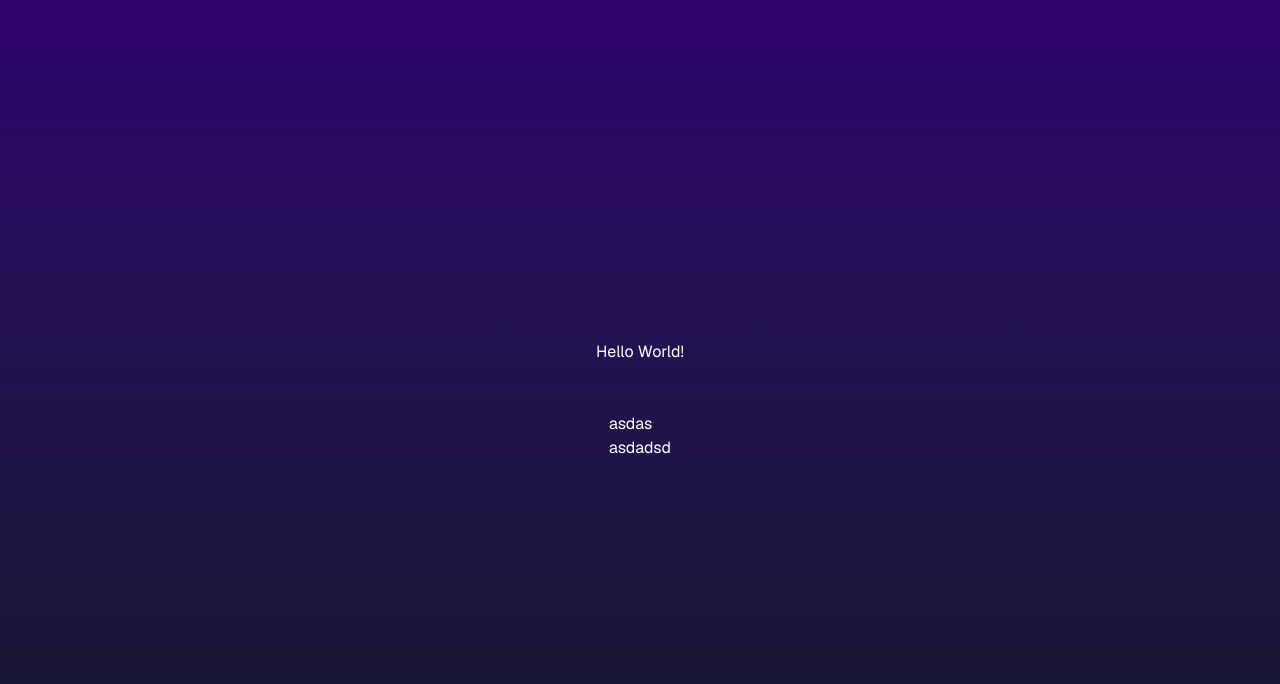
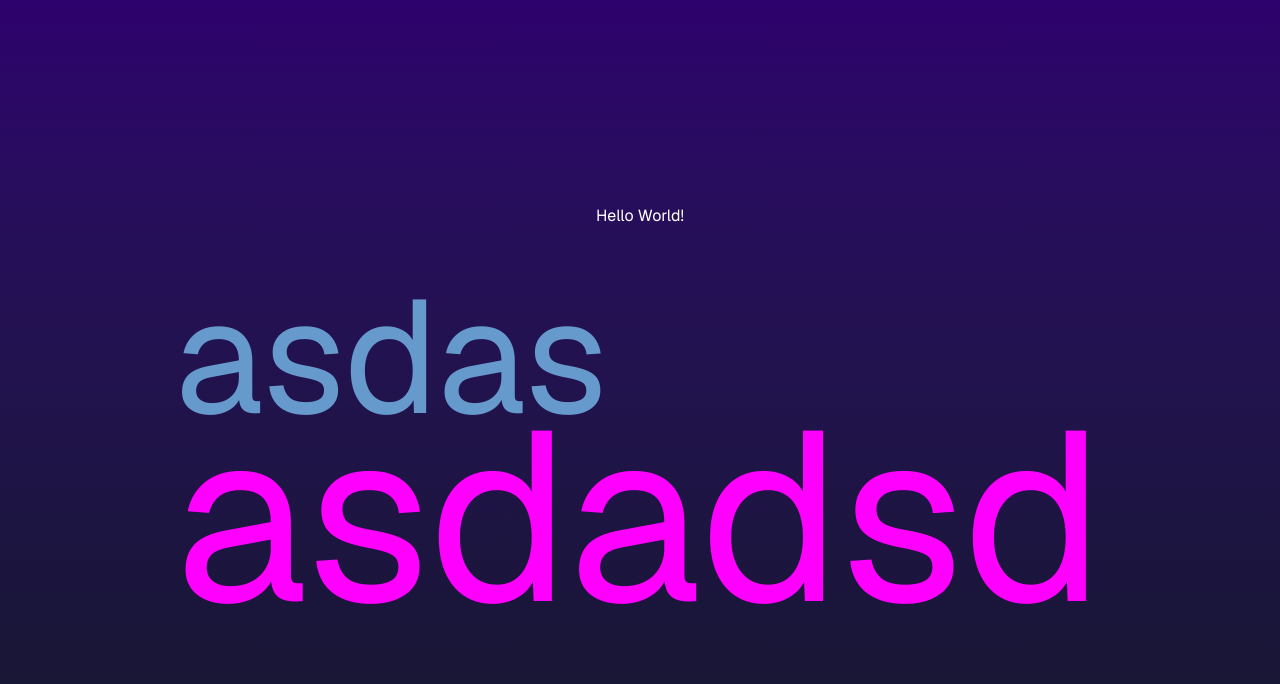
Before and after one commit to DevMCalderon/google-drive-clone-nextjs-typescript-tailwindcss, a Next.js app: page / in a window 1280 px wide. Shown: the top 684 px of the page. Built offline with nearby package versions, Linux system fonts and the light colour scheme.

Commit message:
feat: . antes de volver

```diff
--- a/package.json
+++ b/package.json
@@ -4,6 +4,7 @@
   "private": true,
   "type": "module",
   "scripts": {
+    "debug:tailwind": "tailwindcss -i ./src/app/globals.css -o ./tailwind.out.css --config tailwind.config.ts",
     "build": "next build",
     "check": "next lint && tsc --noEmit",
     "db:generate": "drizzle-kit generate",
@@ -43,6 +44,7 @@
     "prettier-plugin-tailwindcss": "^0.6.11",
     "tailwindcss": "^4.0.15",
     "tailwindcss-animate": "^1.0.7",
+    "tailwindcss-cli": "^0.1.2",
     "typescript": "^5.8.2",
     "typescript-eslint": "^8.27.0"
   },
--- a/postcss.config.js
+++ b/postcss.config.js
@@ -1,5 +1,6 @@
+import tailwindcss from "tailwindcss";
+import autoprefixer from "autoprefixer";
+
 export default {
-  plugins: {
-    "@tailwindcss/postcss": {},
-  },
+  plugins: [tailwindcss, autoprefixer],
 };
--- a/src/styles/globals.css
+++ b/src/styles/globals.css
@@ -1,6 +1,9 @@
+@config "../../tailwind.config.ts";
 @import "tailwindcss";
-
 @theme {
   --font-sans: var(--font-geist-sans), ui-sans-serif, system-ui, sans-serif,
     "Apple Color Emoji", "Segoe UI Emoji", "Segoe UI Symbol", "Noto Color Emoji";
 }
+@theme {
+  --color-primary: hsl(210,50%,60%);
+}
```
Also changed, not shown: 1 other file (tests, documents, lock files or other folders).
